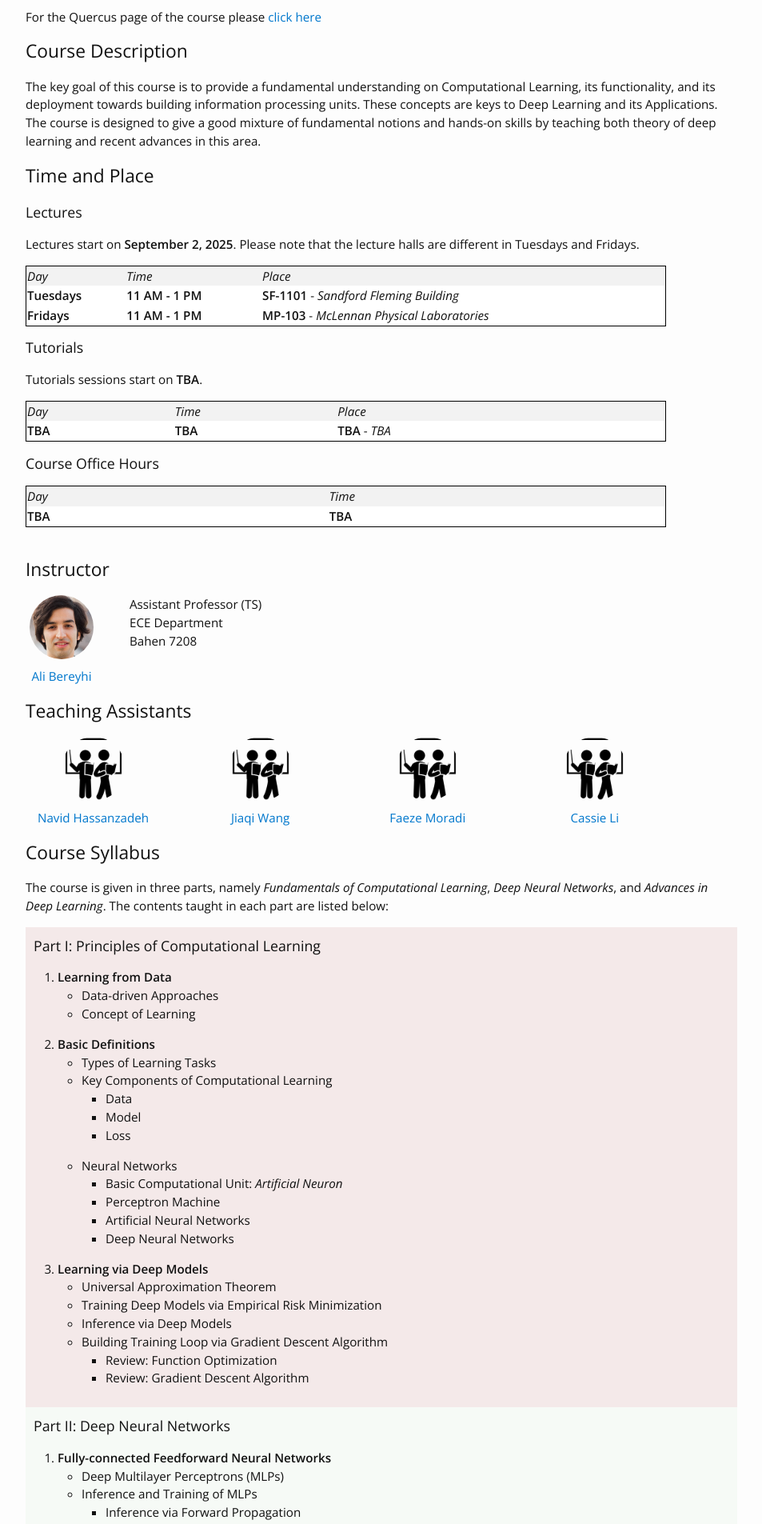
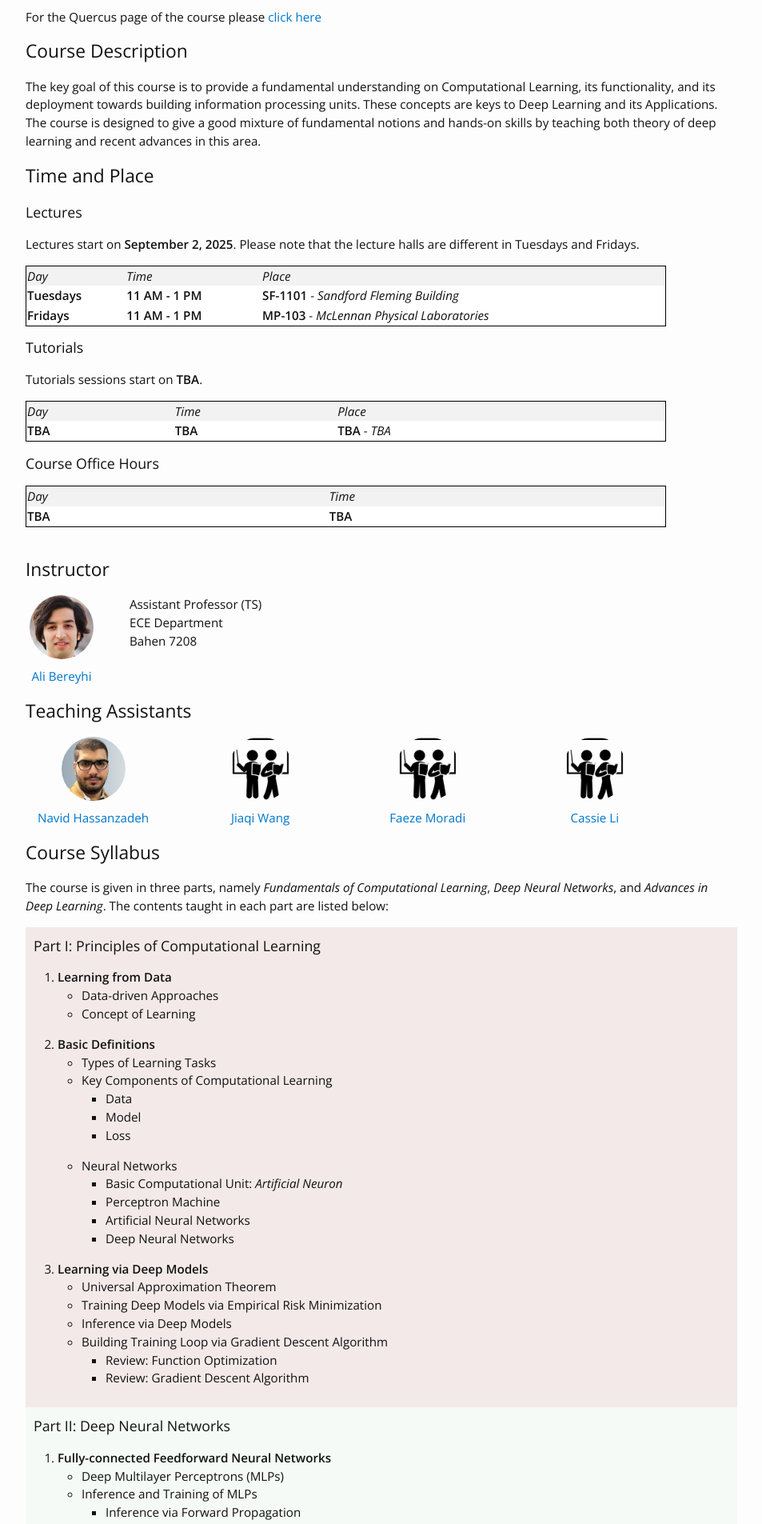
Before and after one commit to bereyhi-courses/dl-utoronto, a Jekyll site: the page built from index.md, in a window 1280 px wide. Shown: the part 582-2487 px from the top of the page at 80% size, without its empty margins (163-1116 px from the left). Built offline with Jekyll 4.4.1, drawn with Linux system fonts in a browser that asks for light colours; nearby versions of some CDN libraries.

Commit message:
files added

```diff
--- a/_data/people.yml
+++ b/_data/people.yml
@@ -9,7 +9,7 @@ instructors:
 
 teaching_assistants:
   - name: Navid Hassanzadeh
-    profile_pic: /_images/pp/TAava.png
+    profile_pic: /_images/pp/navid.png
     webpage: mailto:navid.hasanzadeh@mail.utoronto.ca
 
   - name: Jiaqi Wang
```
